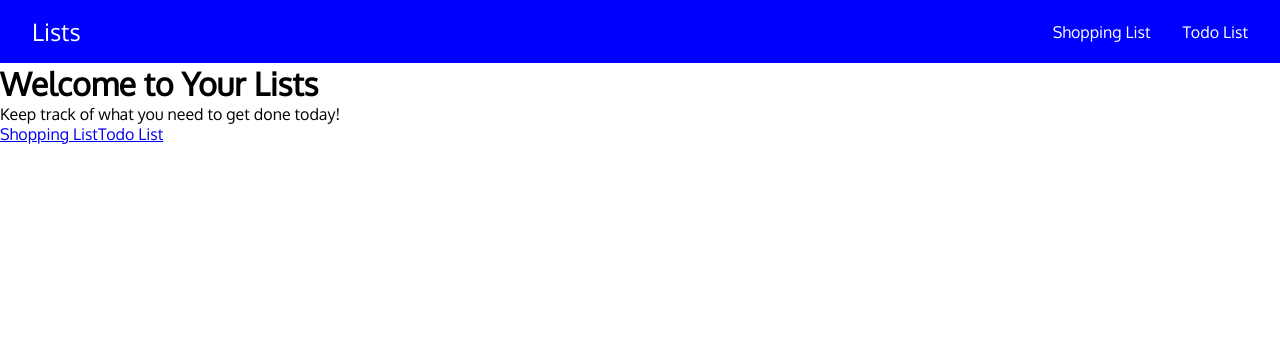
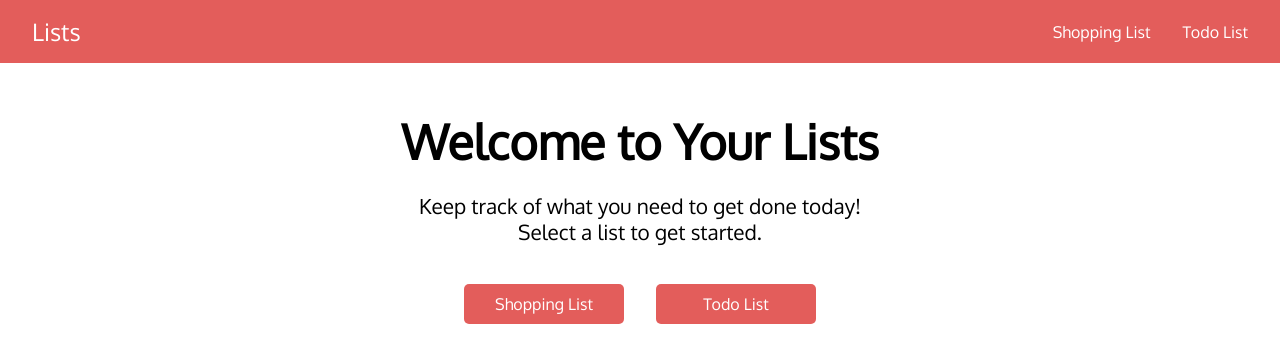
Before and after one commit to madeleinewoodbury/lists, a React (Create React App) app: page / in a window 1280 px wide. Shown: the top 362 px of the page. Built offline with nearby package versions, Linux system fonts and the light colour scheme.

Commit message:
Styling implemented for the home component. Color changed for global App.css file

```diff
--- a/src/App.css
+++ b/src/App.css
@@ -6,4 +6,5 @@
 
 body {
   font-family: "Oxygen", sans-serif;
+  background: #fff;
 }
--- a/src/components/layout/Header.css
+++ b/src/components/layout/Header.css
@@ -1,5 +1,5 @@
 .navbar {
-  background: blue;
+  background: #e35d5b;
   display: flex;
   justify-content: space-between;
   padding: 1rem;
--- /dev/null
+++ b/src/components/page/Home.css
@@ -0,0 +1,44 @@
+.container {
+  width: 100%;
+  height: 100vh;
+}
+
+#home {
+  max-width: 800px;
+  margin: 3rem auto;
+  text-align: center;
+}
+
+h1 {
+  font-size: 3rem;
+  margin-bottom: 1rem;
+}
+
+p {
+  font-size: 1.3rem;
+  margin-bottom: 1rem;
+  padding: 0.4rem;
+}
+
+.home-links {
+  display: flex;
+  justify-content: center;
+}
+
+.btn {
+  text-decoration: none;
+  width: 20%;
+  padding: 0.5rem;
+  margin: 1rem;
+  cursor: pointer;
+  border: 2px solid transparent;
+  border-radius: 5px;
+  color: #fff;
+  background: #e35d5b;
+}
+
+.btn:hover {
+  background: #fff;
+  color: #e35d5b;
+  border-color: #e35d5b;
+}
--- a/src/components/page/Home.js
+++ b/src/components/page/Home.js
@@ -1,10 +1,15 @@
 import React from "react";
+import "./Home.css";
 
 const Home = () => {
   return (
     <div className="container">
+      <header id="home">
         <h1>Welcome to Your Lists</h1>
-      <p>Keep track of what you need to get done today!</p>
+        <p>
+          Keep track of what you need to get done today! <br />
+          Select a list to get started.
+        </p>
         <div className="home-links">
           <a href="/" className="btn">
             Shopping List
@@ -13,6 +18,7 @@ const Home = () => {
             Todo List
           </a>
         </div>
+      </header>
     </div>
   );
 };
```
Lines whose indentation alone changed are shown as unchanged.
